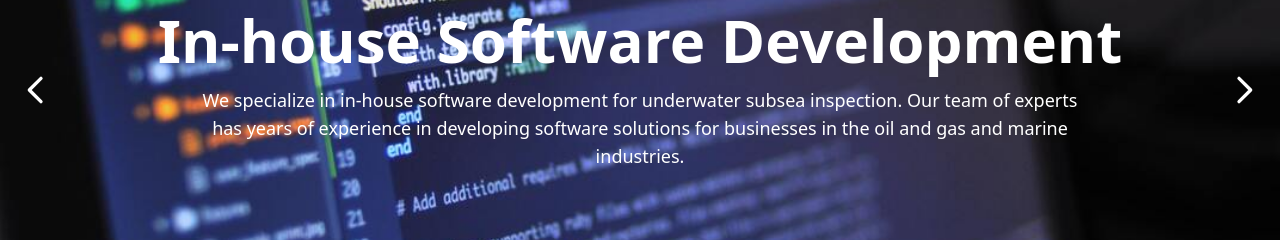
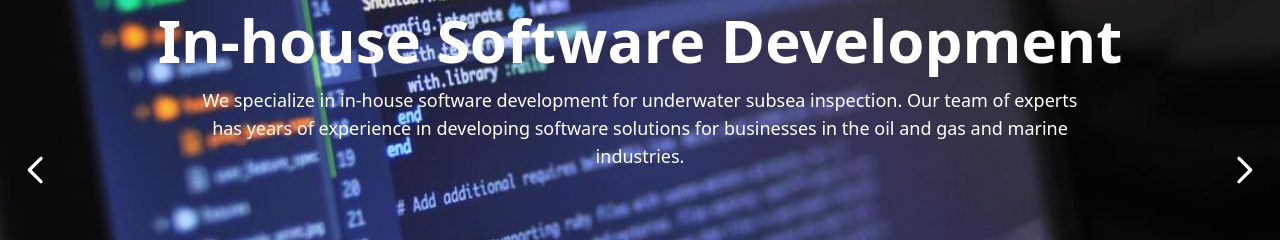
Before and after one commit to wehzim/sirrihatt-new, a website: page index.html in a window 1280 px wide. Shown: the part 370-610 px from the top of the page. Drawn offline with nearby package versions, Linux system fonts and the light colour scheme.

Commit message:
Update index.html

```diff
--- a/index.html
+++ b/index.html
@@ -79,17 +79,16 @@
             </div>
           </div>
 
-
-
         </div>
 
         <!-- Controls -->
-        <button id="prev" class="absolute left-4 top-1/2 -translate-y-1/2 z-10 hover:text-blue-500 text-white transition">
+        <button id="prev" class="absolute left-4 top-1/2 sm:top-[60%] -translate-y-1/2 z-10 hover:text-blue-500 text-white transition">
           <svg class="w-10 h-10" fill="none" stroke="currentColor" stroke-width="2" viewBox="0 0 24 24">
             <path stroke-linecap="round" stroke-linejoin="round" d="M15 19l-7-7 7-7" />
           </svg>
         </button>
-          <button id="next" class="absolute right-4 top-1/2 -translate-y-1/2 z-10 hover:text-blue-500 text-white transition">
+
+        <button id="next" class="absolute right-4 top-1/2 sm:top-[60%] -translate-y-1/2 z-10 hover:text-blue-500 text-white transition">
           <svg class="w-10 h-10" fill="none" stroke="currentColor" stroke-width="2" viewBox="0 0 24 24">
             <path stroke-linecap="round" stroke-linejoin="round" d="M9 5l7 7-7 7" />
           </svg>
```
Lines whose indentation alone changed are shown as unchanged.
